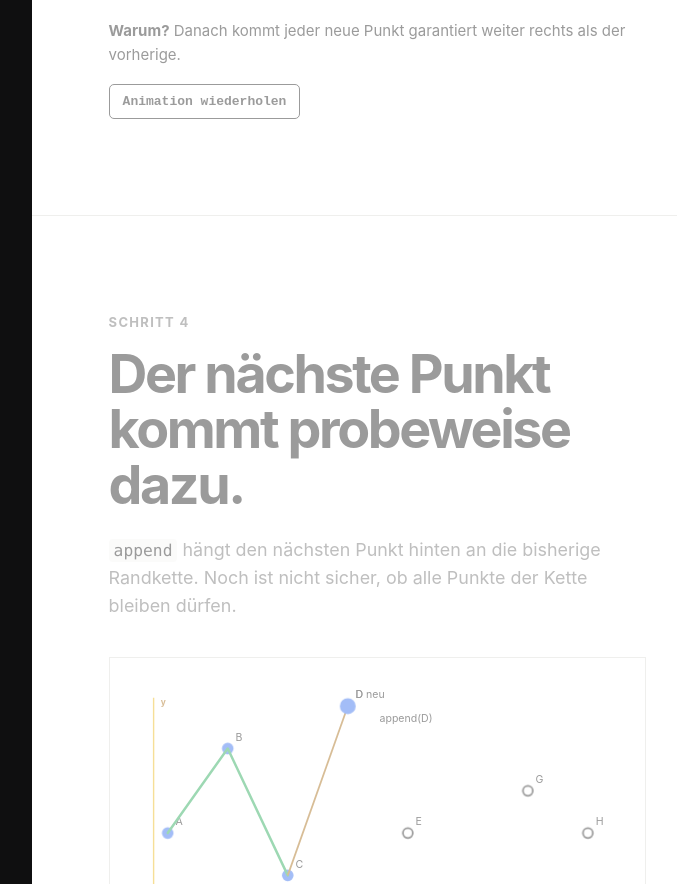
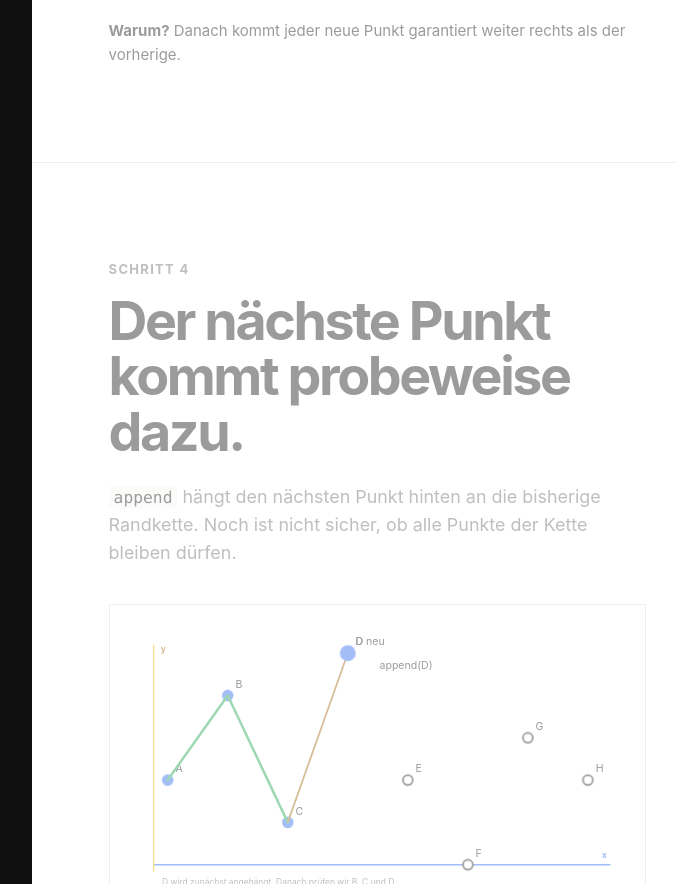
Before and after one commit to HandanMajied2024/konvexe-huelle, a plain HTML site: page visualisierung/index.html in a window 1280 px wide. Shown: the part 6538-7422 px from the top of the page, without its empty margins (557-1234 px from the left). Drawn offline with Linux system fonts and the light colour scheme.

Commit message:
Schritt 3: Button 'Animation wiederholen' entfernt
Co-Authored-By: Claude Opus 5.5 <noreply@anthropic.com>

```diff
--- a/visualisierung/index.html
+++ b/visualisierung/index.html
@@ -304,7 +304,6 @@
         </p>
         <div class="viz-card"><svg class="viz" role="img" aria-label="Nach x sortierte Punkte"></svg></div>
         <p class="plain-rule"><strong>Warum?</strong> Danach kommt jeder neue Punkt garantiert weiter rechts als der vorherige.</p>
-        <button class="replay-button" type="button" data-replay="2">Animation wiederholen</button>
       </article>
 
       <article class="step" id="schritt-4" data-step="3">
--- a/visualisierung/styles.css
+++ b/visualisierung/styles.css
@@ -234,8 +234,6 @@ kbd { display: inline-grid; place-items: center; min-width: 25px; height: 25px;
 .viz-card { max-width: 760px; margin-top: 38px; padding: 14px; border: 1px solid var(--line); background: #fff; }
 .viz { display: block; width: 100%; aspect-ratio: 16 / 9; }
 .plain-rule { max-width: 700px; margin: 22px 0 0; font-size: 15px; }
-.replay-button { align-self: flex-start; margin-top: 18px; padding: 9px 13px; border: 1px solid var(--ink); border-radius: 5px; background: white; color: var(--ink); font: 600 13px "SFMono-Regular", monospace; cursor: pointer; }
-.replay-button:hover { background: var(--ink); color: white; }
 .formula { max-width: 700px; margin: 18px 0 0; padding: 14px 16px; background: var(--faint); font-size: clamp(13px, 1.2vw, 17px); overflow-x: auto; white-space: nowrap; }
 .result { max-width: 760px; margin-top: 24px; display: flex; justify-content: space-between; gap: 10px; padding: 16px 0; border-top: 1px solid var(--ink); border-bottom: 1px solid var(--ink); font-size: 14px; }
 
```
